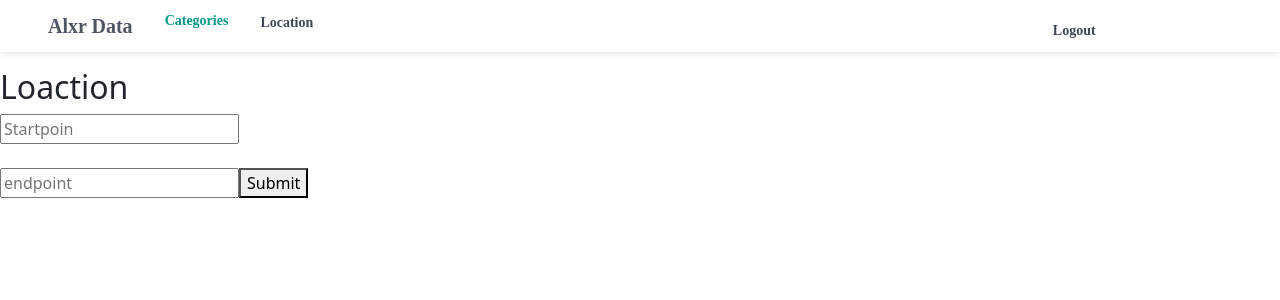
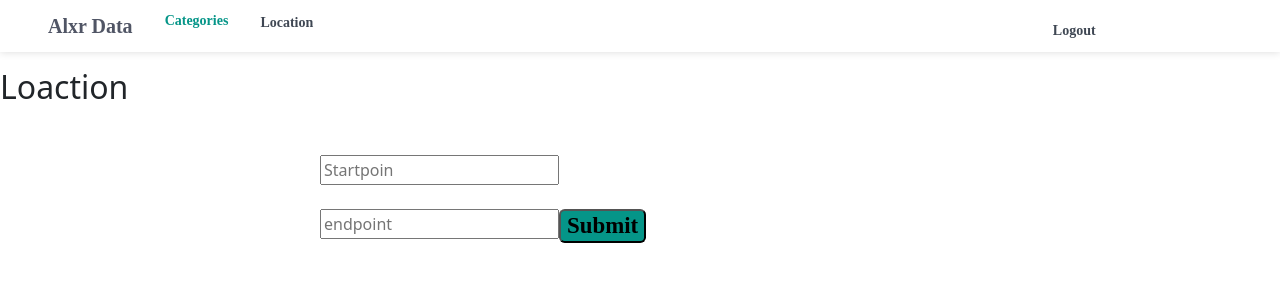
Before and after one commit to kasulaarunteja/AxlrData_Assignment, a React (Create React App) app: page /Loaction in a window 1280 px wide. Shown: the top 300 px of the page. Built offline with nearby package versions, Linux system fonts and the light colour scheme.

Commit message:
locat css

```diff
--- a/src/index.css
+++ b/src/index.css
@@ -78,3 +78,26 @@ li a {
 
   color: #3f4753;
 }
+
+/* loacation */
+.main {
+  position: absolute;
+  width: 800px;
+  height: 432px;
+  left: 320px;
+  top: 155px;
+  background: #ffffff;
+  border-radius: 61px;
+}
+
+.subbtnll {
+  position: absolute;
+  font-family: 'Proxima Nova';
+  font-style: normal;
+  font-weight: 600;
+  font-size: 22.8909px;
+  line-height: 28px;
+
+  background: #059588;
+  border-radius: 5.72271px;
+}
```
